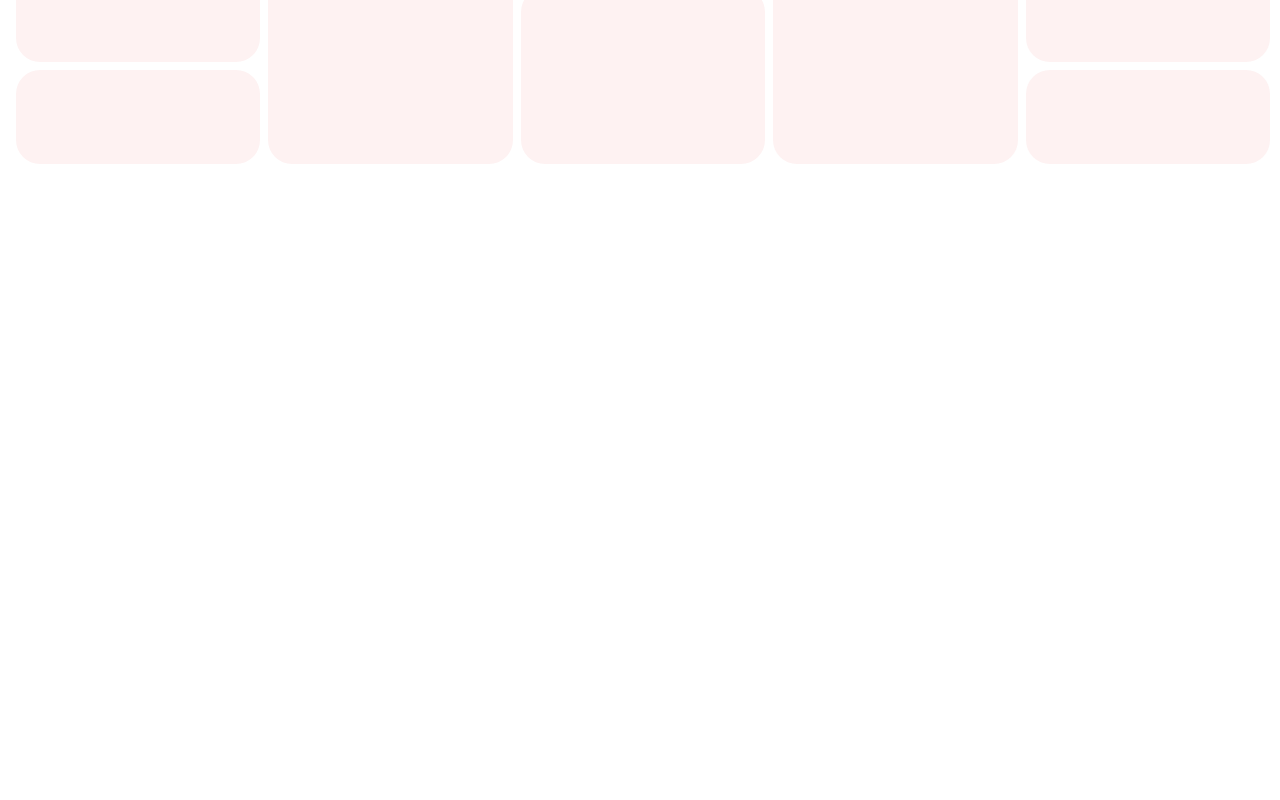
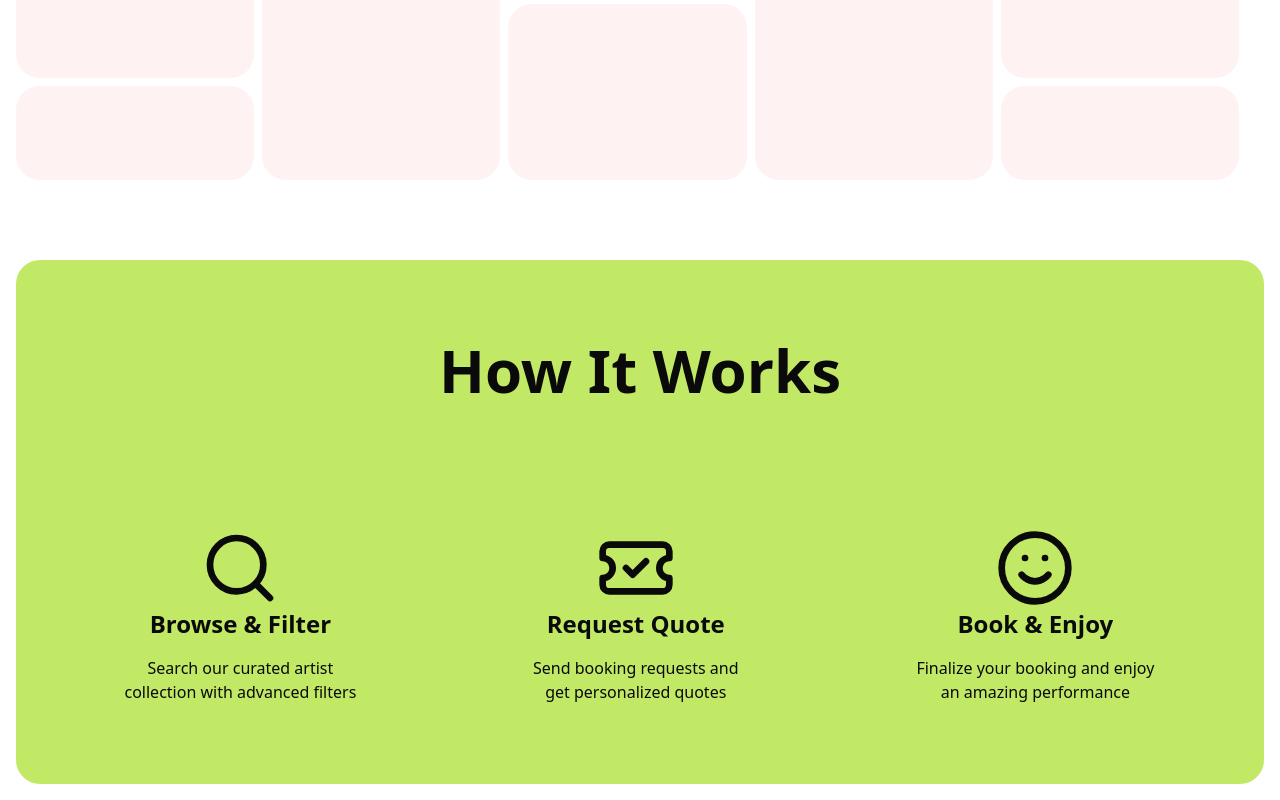
Before and after one commit to Abhinav-not-found/artistly-assignment, a Next.js app: page / in a window 1280 px wide. Shown: the part 604-1404 px from the top of the page. Before the commit the page ends 800 px from the top, so only its background shows below. Built offline with nearby package versions, Linux system fonts and the light colour scheme.

Commit message:
feat: howItWorksSection for home page

```diff
--- a/src/app/page.js
+++ b/src/app/page.js
@@ -1,12 +1,14 @@
 import HeroSection from '@/components/home/HeroSection'
+import HowItWorksSection from '@/components/home/HowItWorksSection'
 import Navbar from '@/components/Navbar'
 import React from 'react'
 
 const HomePage = () => {
   return (
-    <div>
+    <div className='p-4'>
       <Navbar/>
       <HeroSection/>
+      <HowItWorksSection/>
     </div>
   )
 }
--- a/src/components/home/HeroSection.jsx
+++ b/src/components/home/HeroSection.jsx
@@ -3,7 +3,7 @@ import { Button } from "../ui/button";
 
 const HeroSection = () => {
   return (
-    <div className='h-[90vh] p-4 flex flex-col justify-between relative'>
+    <div className='h-[90vh] flex flex-col justify-between relative'>
       <div>
         <p className='w-1/2 m-auto text-6xl font-semibold text-center mt-10'>
           Find the Perfect Artist for Every Occasion
--- /dev/null
+++ b/src/components/home/HowItWorksSection.jsx
@@ -0,0 +1,29 @@
+import { Search, Smile, TicketCheck } from 'lucide-react'
+import React from 'react'
+
+const HowItWorksSection = () => {
+  return (
+    <div className='w-full h-fit bg-primary mt-20 rounded-3xl p-10 flex flex-col gap-32'>
+      <p className='text-6xl font-semibold text-center mt-10'>How It Works</p>
+      <div className='flex justify-center gap-10 mb-10'>
+        <div className='flex flex-col items-center justify-center'>
+          <Search className='size-20' />
+          <p className='text-2xl font-semibold'> Browse & Filter</p>
+          <p className='text-center w-2/3 mt-4'>Search our curated artist collection with advanced filters</p>
+        </div>
+        <div className='flex flex-col items-center justify-center'>
+          <TicketCheck className='size-20' />
+          <p className='text-2xl font-semibold'> Request Quote</p>
+          <p className='text-center w-2/3 mt-4'>Send booking requests and get personalized quotes</p>
+        </div>
+        <div className='flex flex-col items-center justify-center'>
+          <Smile className='size-20'/>
+          <p className='text-2xl font-semibold'> Book & Enjoy</p>
+          <p className='text-center w-2/3 mt-4'>Finalize your booking and enjoy an amazing performance</p>
+        </div>
+      </div>
+    </div>
+  )
+}
+
+export default HowItWorksSection
```
